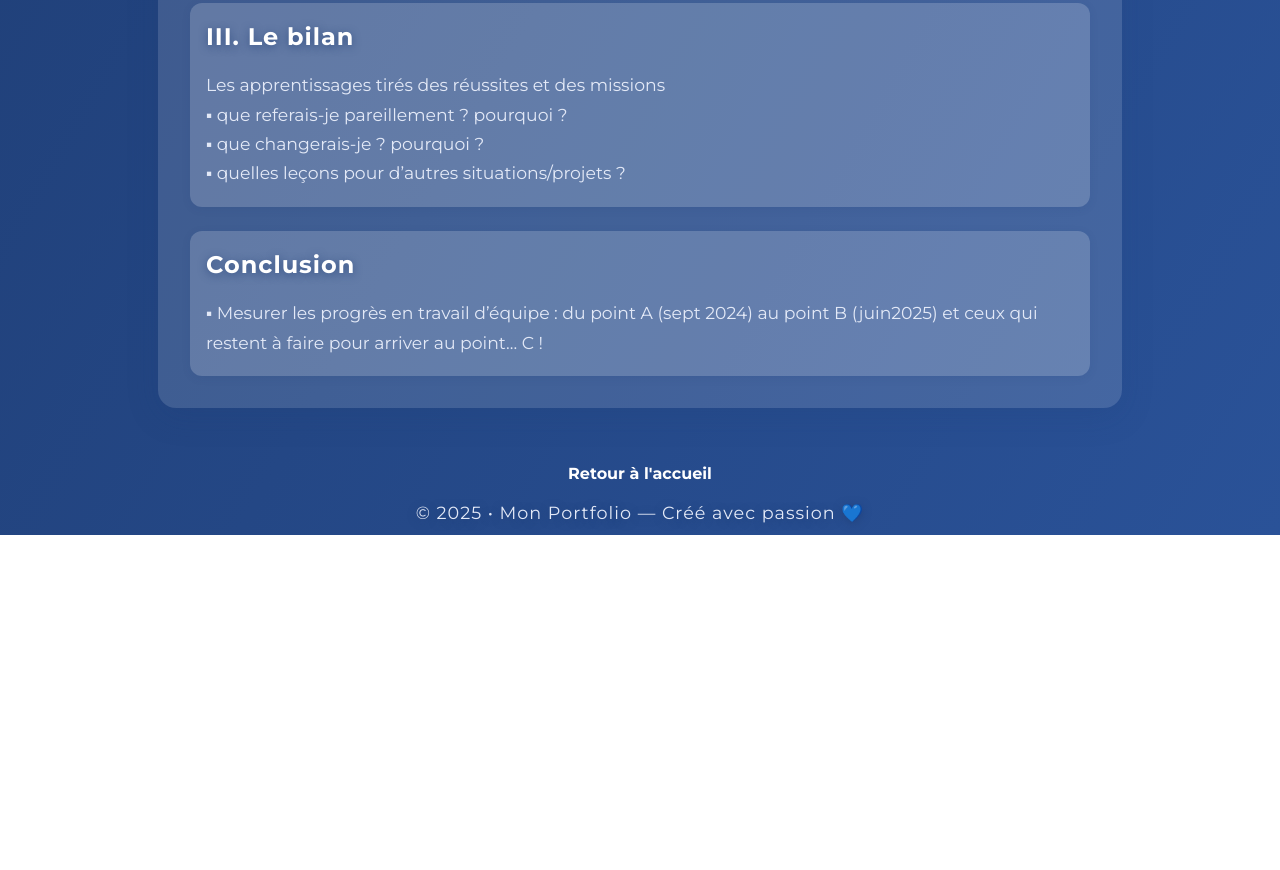
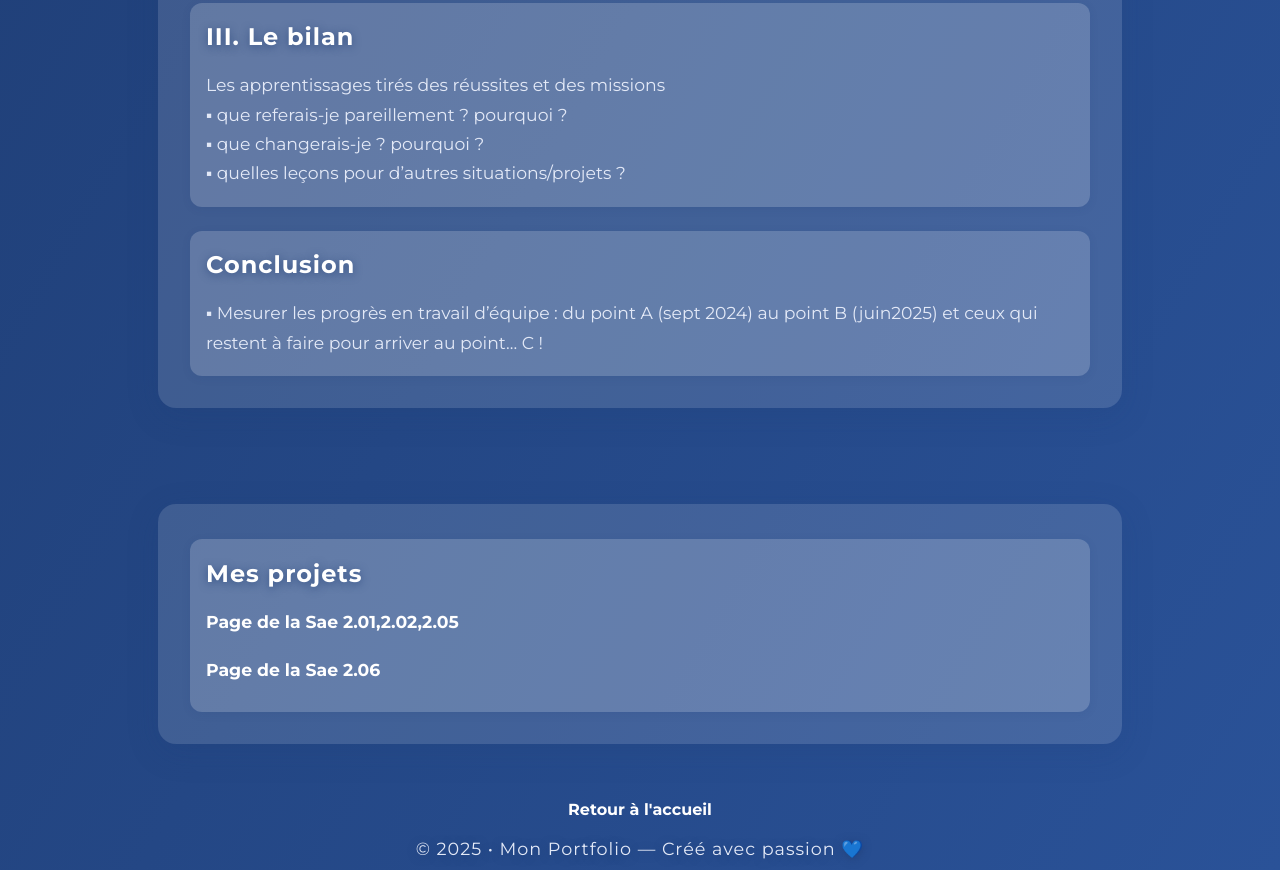
Before and after one commit to CelimS/portfolio, a plain HTML site: page portfolio/competence6.html in a window 1280 px wide. Shown: the part 860-1730 px from the top of the page. Before the commit the page ends 1395 px from the top, so only its background shows below. Drawn offline with Linux system fonts and the light colour scheme.

Commit message:
DES NOUVEAUTES

```diff
--- a/portfolio/competence6.html
+++ b/portfolio/competence6.html
@@ -73,6 +73,21 @@
         </div>
       </div>
     </section>
+    <section class="contenu">
+      <div class="bloc grande-bloc">
+        <div class="petites-zones">
+          <div class="petite-bloc">
+            <h2>Mes projets</h2>
+            <p>
+              	<a href="Sae2.01,2.02,2.05.html" style="color: #fff; font-weight: bold;">Page de la Sae 2.01,2.02,2.05</a>
+            </p>
+            <p>
+              	<a href="Sae2.06.html" style="color: #fff; font-weight: bold;">Page de la Sae 2.06</a>
+            </p>
+          </div>
+        </div>
+      </div>
+    </section>
   </main>
 
   <a href="index.html" style="color: #fff; font-weight: bold; text-align: center;">Retour à l'accueil</a>
--- a/portfolio/style.css
+++ b/portfolio/style.css
@@ -338,3 +338,8 @@ p {
   text-align: left;
   margin: 0;
 }
+
+.petite-bloc p a {
+  display: block;
+  margin-bottom: 0.5rem;
+}
```
Also changed, not shown: portfolio/competence1.html (+15 -2 lines), portfolio/competence2.html (+15 -2 lines).
